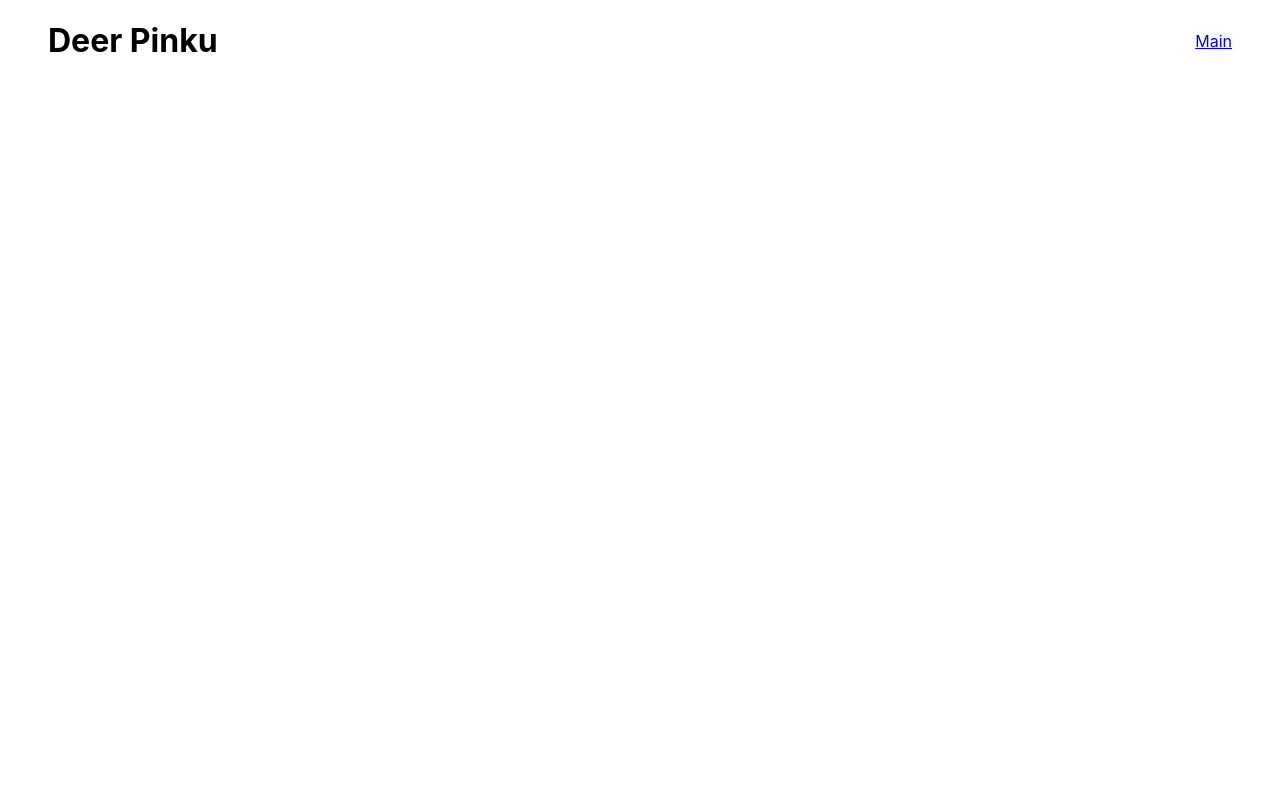
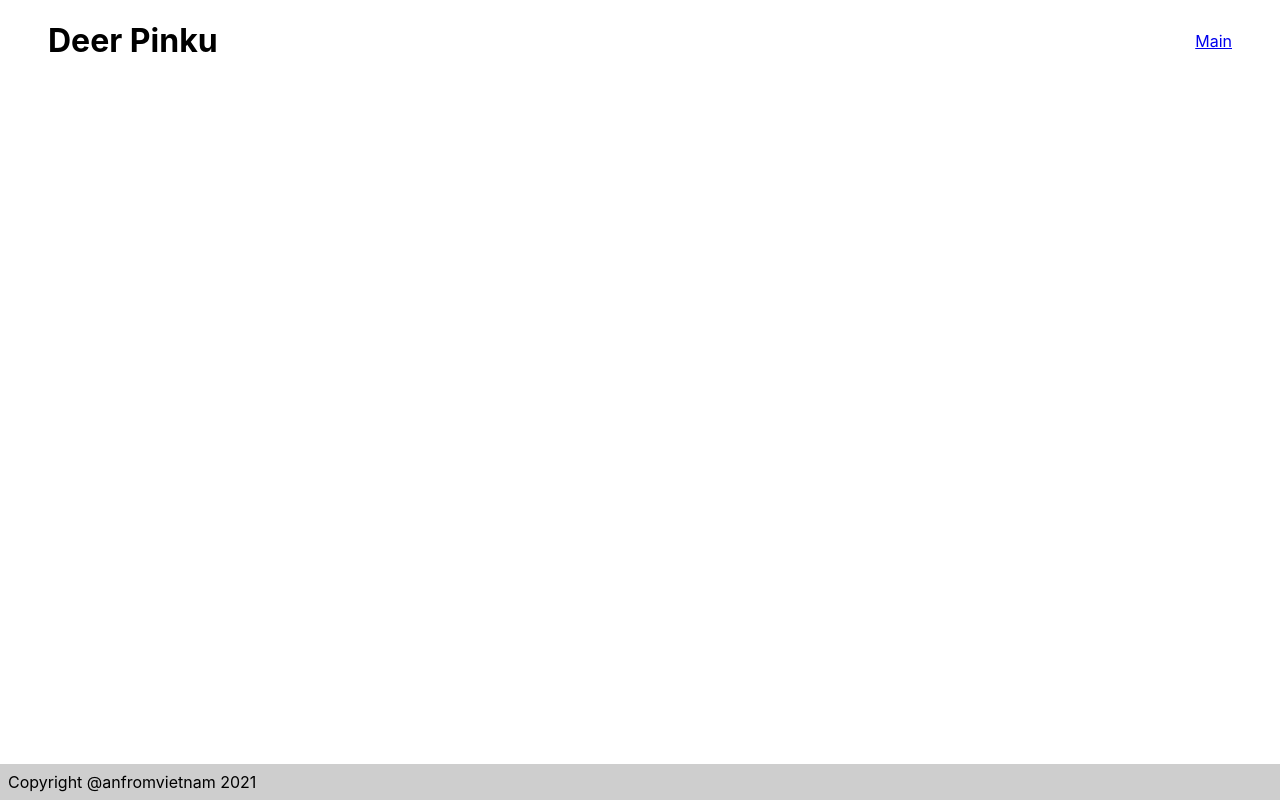
Before and after one commit to lethanhan97/dear-chingu, a React (Create React App) app: page / in a window 1280 px wide. Built offline with nearby package versions, Linux system fonts and the light colour scheme.

Commit message:
added footer

```diff
--- a/src/App.tsx
+++ b/src/App.tsx
@@ -1,9 +1,11 @@
+import Footer from './core/Footer';
 import Header from './core/Header';
 
 function App() {
   return (
     <div>
       <Header></Header>
+      <Footer></Footer>
     </div>
   );
 }
--- /dev/null
+++ b/src/core/Footer.tsx
@@ -0,0 +1,9 @@
+import './footer.css';
+
+function Footer() {
+  return (
+    <footer className="footer-wrapper">Copyright @anfromvietnam 2021</footer>
+  );
+}
+
+export default Footer;
--- a/src/core/Header.tsx
+++ b/src/core/Header.tsx
@@ -2,7 +2,7 @@ import './header.css';
 
 function Header() {
   return (
-    <header className="wrapper">
+    <header className="header-wrapper">
       <h1>Deer Pinku</h1>
       <nav>
         <a href="/">Main</a>
--- /dev/null
+++ b/src/core/footer.css
@@ -0,0 +1,8 @@
+.footer-wrapper {
+  position: absolute;
+  bottom: 0;
+  left: 0;
+  width: 100%;
+  padding: 0.5rem;
+  background-color: rgb(206, 206, 206);
+}
--- a/src/core/header.css
+++ b/src/core/header.css
@@ -1,4 +1,4 @@
-.wrapper {
+.header-wrapper {
   display: flex;
   align-items: center;
   justify-content: space-between;
```
